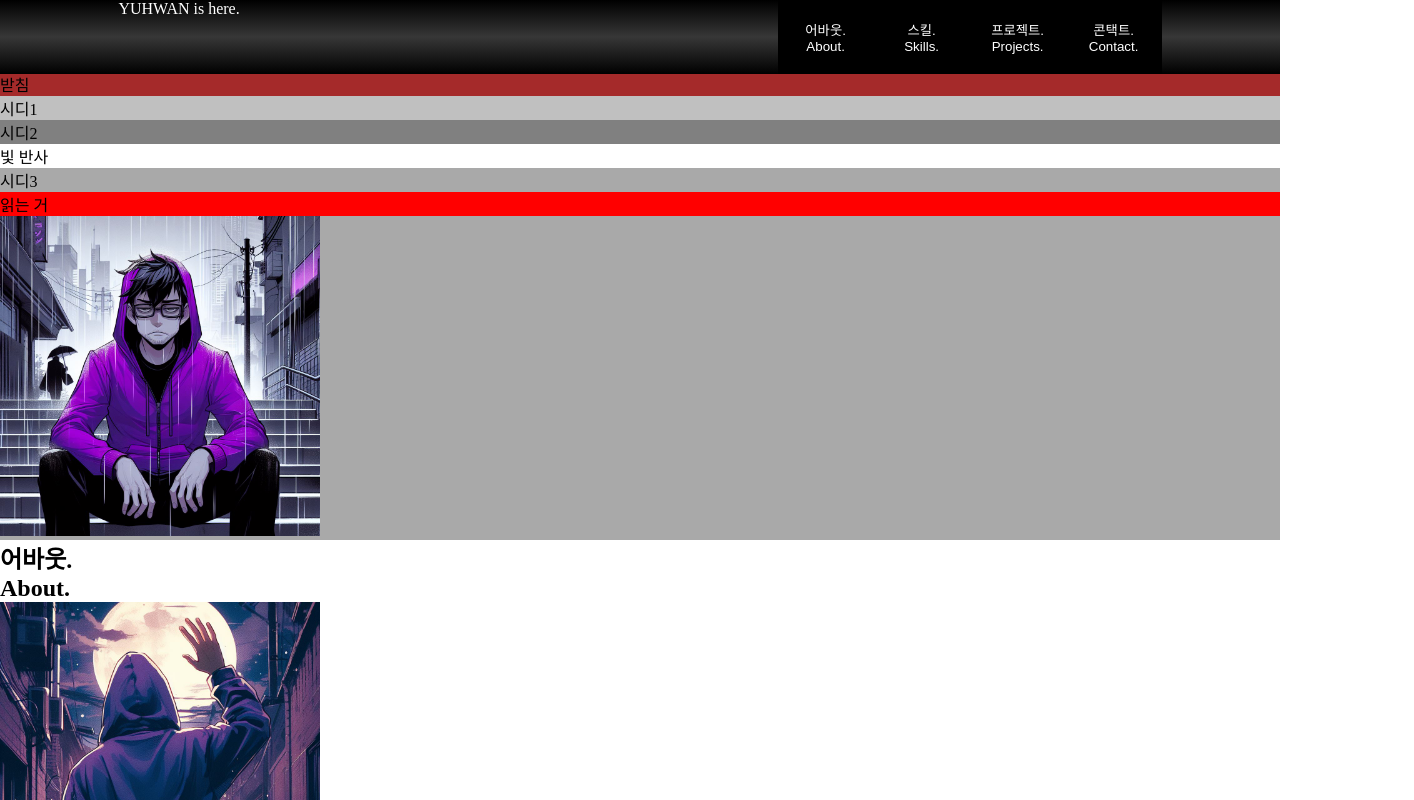
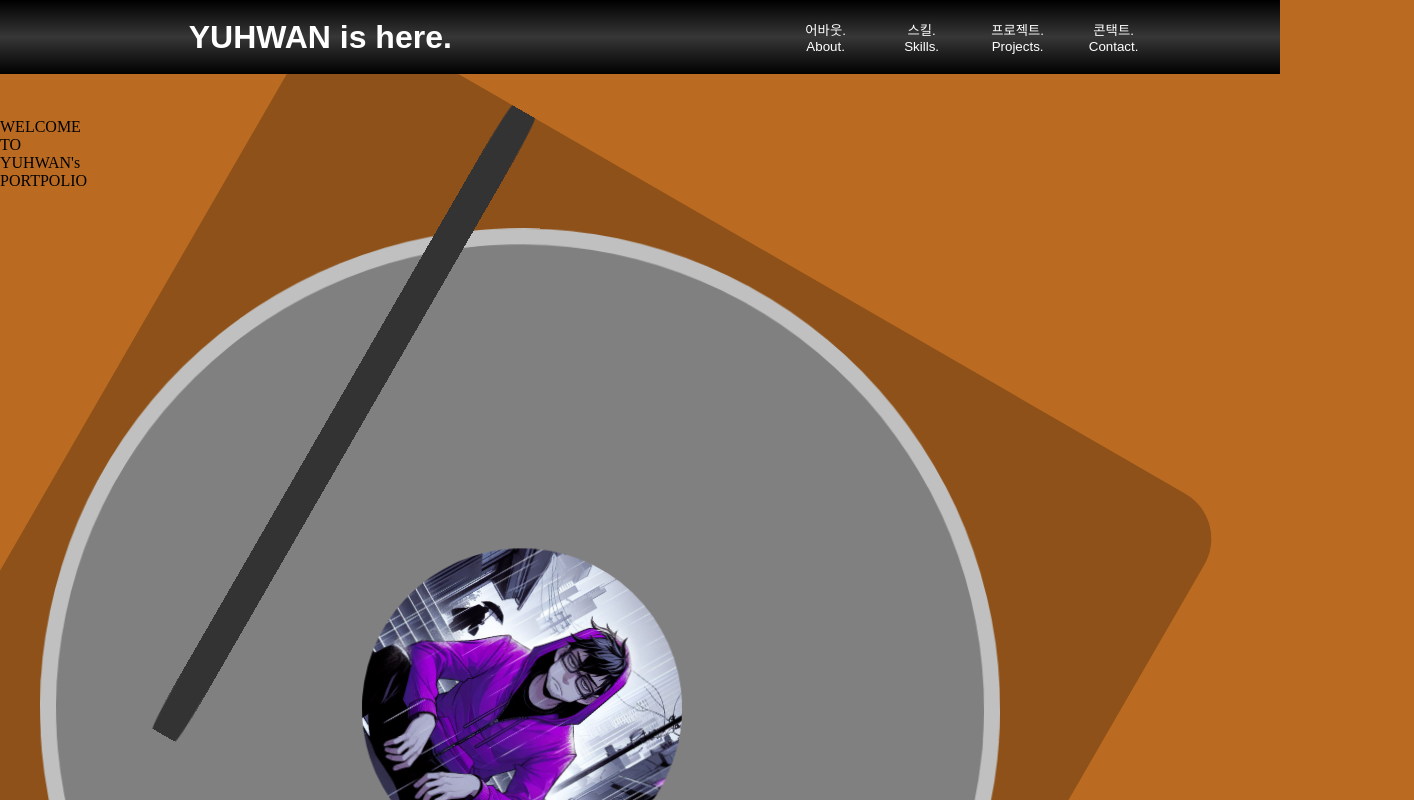
Before and after one commit to ClownYH/11-React, a React (Create React App) app in the folder introduce/: page / in a window 1280 px wide. Shown: the top 800 px of the page, 1414 px wide, since content can reach past the window. Built offline with nearby package versions, Linux system fonts and the light colour scheme.

Commit message:
modify introduce

```diff
--- a/introduce/src/App.js
+++ b/introduce/src/App.js
@@ -5,6 +5,7 @@ import Skills from "./skills";
 import Projects from "./projects";
 import Contact from "./contact";
 import './normalizing.css';
+import './body.css';
 
 function App() {
   return (
--- a/introduce/src/about.js
+++ b/introduce/src/about.js
@@ -25,9 +25,6 @@ function About () {
                         <label>주소 </label><span>경기도 안양</span>
                     </p>
                     <p>
-                        <label>Email </label><span>qwer1745@gmail.com</span>
-                    </p>
-                    <p>
                         <label>학력 </label><span>한국공학대학교</span><span>(구 한국산업기술대학교)</span><span> 기계공학과 졸업</span>
                     </p>
 
--- /dev/null
+++ b/introduce/src/body.css
@@ -0,0 +1,4 @@
+body {
+    background-color: #bb6b21;
+    z-index: 0;
+}
--- a/introduce/src/header.css
+++ b/introduce/src/header.css
@@ -3,6 +3,7 @@ header {
     background: linear-gradient(0deg, rgba(0,0,0,1) 0%, rgba(55,55,55,1) 50%, rgba(0,0,0,1) 100%);
     width: 100%;
     height: 9.25%;
+    z-index: 10;
 }
 
 .title {
@@ -10,6 +11,22 @@ header {
     position: absolute;
     left: 9.25%;
     height: 100%;
+}
+
+.title button {
+    height: 100%;
+    width: 150%;
+    background-color: rgba(0,0,0,0);
+    border: solid rgba(0, 0, 0, 0);
+    cursor: pointer;
+    color: white;
+    font-size: xx-large;
+    font-weight: bold;
+    transition: 0.3s;
+}
+
+.title button:hover {
+    color: silver;
 }
 
 .buttonList {
@@ -22,11 +39,13 @@ header {
     width: 6rem;
     height: 100%;
     cursor: pointer;
-    background-color: black;
+    background-color: rgba(0,0,0,0);
     color: white;
-    border: solid black 0.1rem;
+    border: solid rgba(0,0,0,0) 0.1rem;
+    transition: 0.3s;
 }
 
 .button:hover {
-    background-color: gray;
+    background-color: rgba(255,255,255,0.1);
+    color: silver;
 }
--- a/introduce/src/header.js
+++ b/introduce/src/header.js
@@ -13,7 +13,11 @@ function Header(){
     return (
         <>
         <header>
-            <div className='title'><span>YUHWAN</span><span> is here.</span></div>
+            <div className='title'>
+                <button onClick={() => moveToLocate('welcome')}>
+                    <span>YUHWAN</span><span> is here.</span>
+                </button>
+            </div>
             <div className='buttonList'>
                 <button className='button' onClick={() => moveToLocate('about')}><p>어바웃.</p><p>About.</p></button>
                 <button className='button' onClick={() => moveToLocate('skills')}><p>스킬.</p><p>Skills.</p></button>
--- a/introduce/src/welcome.css
+++ b/introduce/src/welcome.css
@@ -0,0 +1,96 @@
+#welcome {
+    padding-top: 9.25%;
+}
+
+
+#recordPlayer {
+    background-color: #8E5119;
+    height: 65rem;
+    width: 65rem;
+    border-radius: 5%;
+    display: flex;
+    justify-content: center;
+    align-items: center;
+    transform: rotate(30deg);
+    z-index: 1;
+}
+
+#cd {
+    margin: auto;
+}
+
+#cd1 {
+    margin: auto;
+    width: 60rem;
+    height: 60rem;
+    border-radius: 50%;
+    background-color: silver;
+    display: flex;
+    justify-content: center;
+    align-items: center;
+    animation: rotateAndMove 5s linear infinite;
+}
+
+@keyframes rotateAndMove {
+    0% {
+        transform: rotate(0deg) translateX(-5px);
+    }
+    50% {
+        transform: rotate(180deg) translateX(5px);
+    }
+    100% {
+        transform: rotate(360deg) translateX(-5px);
+    }
+}
+
+#cd2 {
+    margin: auto;
+    width: 58rem;
+    height: 58rem;
+    border-radius: 50%;
+    background-color: grey;
+    display: flex;
+    justify-content: center;
+    align-items: center;
+}
+
+@keyframes rotateBackwards {
+    0%, 100% {
+        transform: rotate(0deg); /* 회전을 반대로 해제 */
+    }
+    50% {
+        transform: rotate(0deg); /* 회전을 반대로 해제하는 중간 지점 */
+    }
+}
+
+#profile {
+    width: 20rem;
+    border-radius: 50%;
+    transform: rotate(-30deg);
+    animation: none;
+}
+
+@keyframes moveUpDown {
+    0% {
+        transform: translateX(0);
+    }
+    50% {
+        transform: translateX(10px);
+    }
+    100% {
+        transform: translateX(0);
+    }
+}
+
+#bar {
+    width: 2rem; /* 리더 막대의 너비 */
+    height: 45rem; /* 리더 막대의 높이 */
+    background-color: #333; /* 리더 막대의 색상 */
+    position: absolute;
+    border-radius: 10%;
+    top: 0%;
+    left: 20%;
+    transform:translateY(-50%) rotate(-20deg); /* 부모 요소 중앙 정렬 */
+    z-index: 0;
+    animation: moveUpDown 2s infinite;
+}
--- a/introduce/src/welcome.js
+++ b/introduce/src/welcome.js
@@ -14,23 +14,20 @@ function Welcome () {
             </article>
 
             <article>
-                <div style={{backgroundColor:"brown"}}>
-                    받침
-                    <div style={{backgroundColor:"silver"}}>
-                        시디1
-                        <div style={{backgroundColor:"grey"}}>
-                            시디2
-                            <div style={{backgroundColor:"white"}}>
-                                빛 반사
-                                <div style={{backgroundColor:"darkgrey"}}>
-                                    시디3
-                                    <div style={{backgroundColor:"red"}}>읽는 거</div>
-                                    <img src={프사} style={{width:"20rem"}} alt="사진1"/>
+                <div id='recordPlayer'>
+                    <div id='cd'>
+                        <div id='cd1'>
+                            <div id='cd2'>
+                                <div id='cd3'>
+                                    <div>
+                                        <img id='profile' src={프사}  alt="사진1"/>
+                                    </div>
                                 </div>
+
                             </div>
-
                         </div>
                     </div>
+                    <div id='bar'></div>
                 </div>
             </article>
 
```
